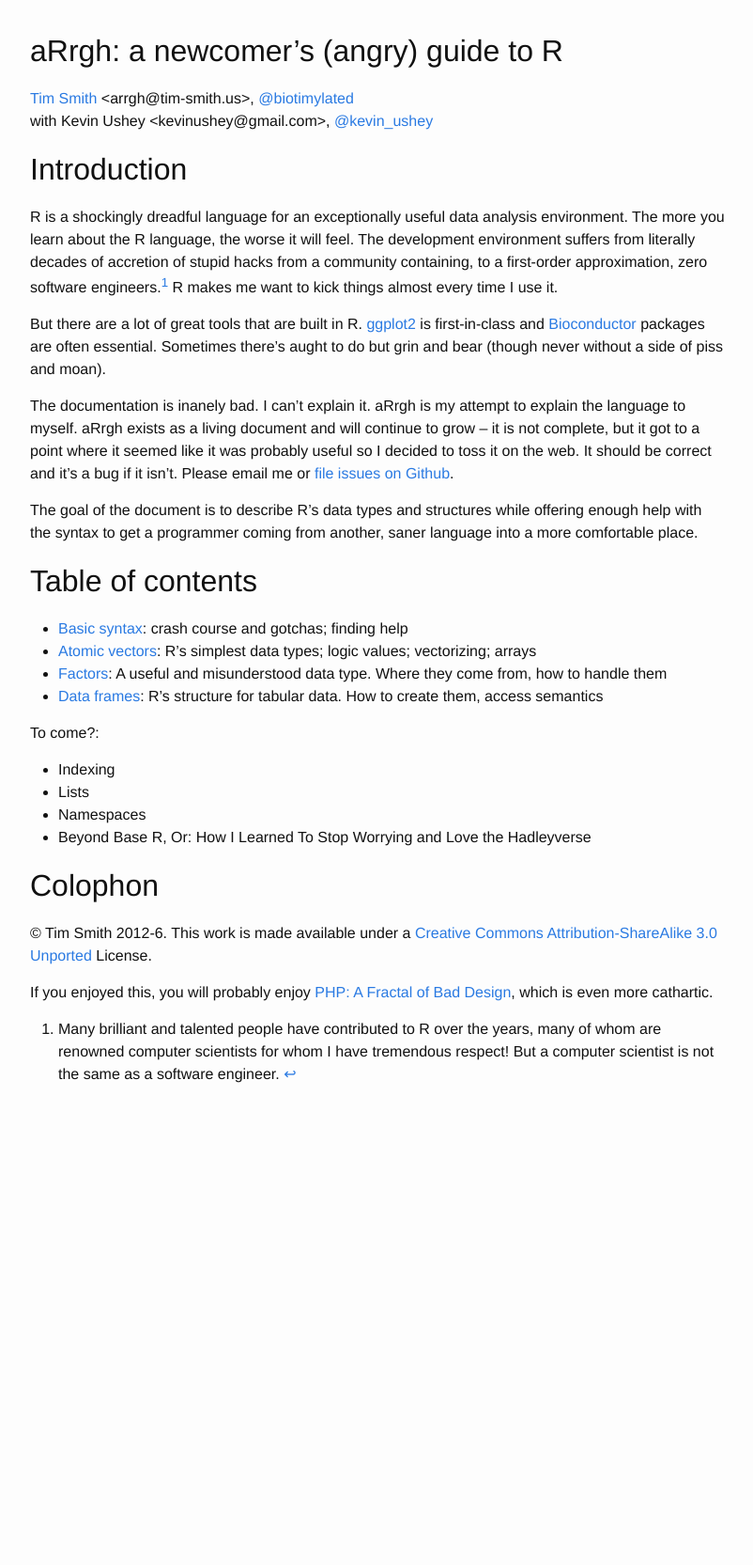
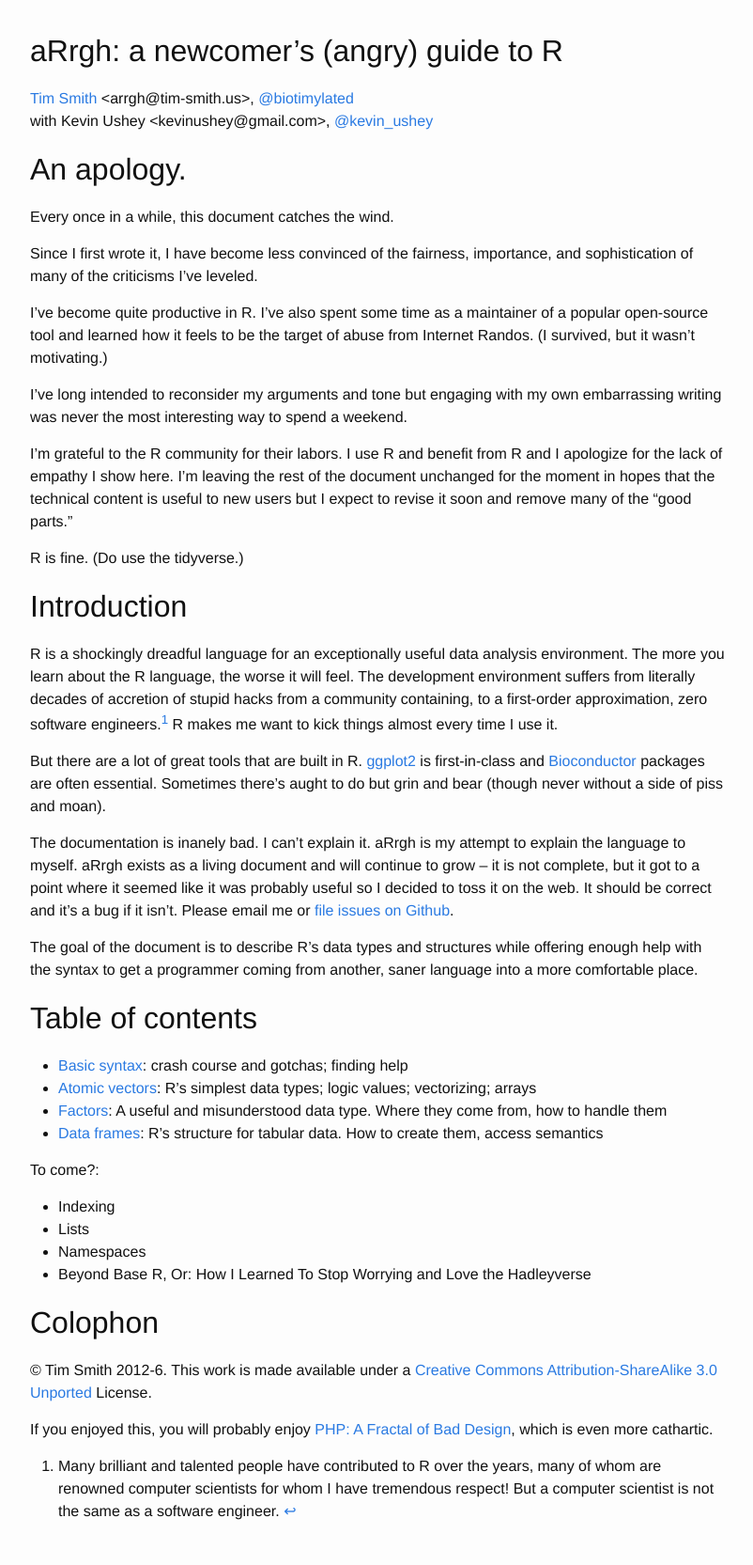
Before and after one commit to tdsmith/aRrgh, a Jekyll site: the page built from index.md, in a window 1280 px wide. Shown: the whole page at 94% size, without its empty margins (238-1040 px from the left). Built offline with Jekyll 4.4.1, drawn with Linux system fonts in a browser that asks for light colours; before the commit the page ends 1200 px from its top, so only the background shows below that.

Commit message:
Add apology.

```diff
--- a/index.md
+++ b/index.md
@@ -6,6 +6,29 @@ layout: naked
 # aRrgh: a newcomer's (angry) guide to R
 [Tim Smith](http://tim-smith.us) \<arrgh@tim-smith.us\>, [@biotimylated](http://twitter.com/biotimylated)
 with Kevin Ushey \<kevinushey@gmail.com\>, [@kevin_ushey](http://twitter.com/kevin_ushey)
+
+# An apology.
+
+Every once in a while, this document catches the wind.
+
+Since I first wrote it, I have become less convinced of the fairness, importance,
+and sophistication of many of the criticisms I've leveled.
+
+I've become quite productive in R.
+I've also spent some time as a maintainer of a popular open-source tool
+and learned how it feels to be the target of abuse from Internet Randos.
+(I survived, but it wasn't motivating.)
+
+I've long intended to reconsider my arguments and tone
+but engaging with my own embarrassing writing
+was never the most interesting way to spend a weekend.
+
+I'm grateful to the R community for their labors.
+I use R and benefit from R and I apologize for the lack of empathy I show here.
+I'm leaving the rest of the document unchanged for the moment in hopes that the technical content
+is useful to new users but I expect to revise it soon and remove many of the "good parts."
+
+R is fine. (Do use the tidyverse.)
 
 # Introduction
 R is a shockingly dreadful language for an exceptionally useful data analysis environment. The more you learn about the R language, the worse it will feel. The development environment suffers from literally decades of accretion of stupid hacks from a community containing, to a first-order approximation, zero software engineers.[^engineers] R makes me want to kick things almost every time I use it.
```
